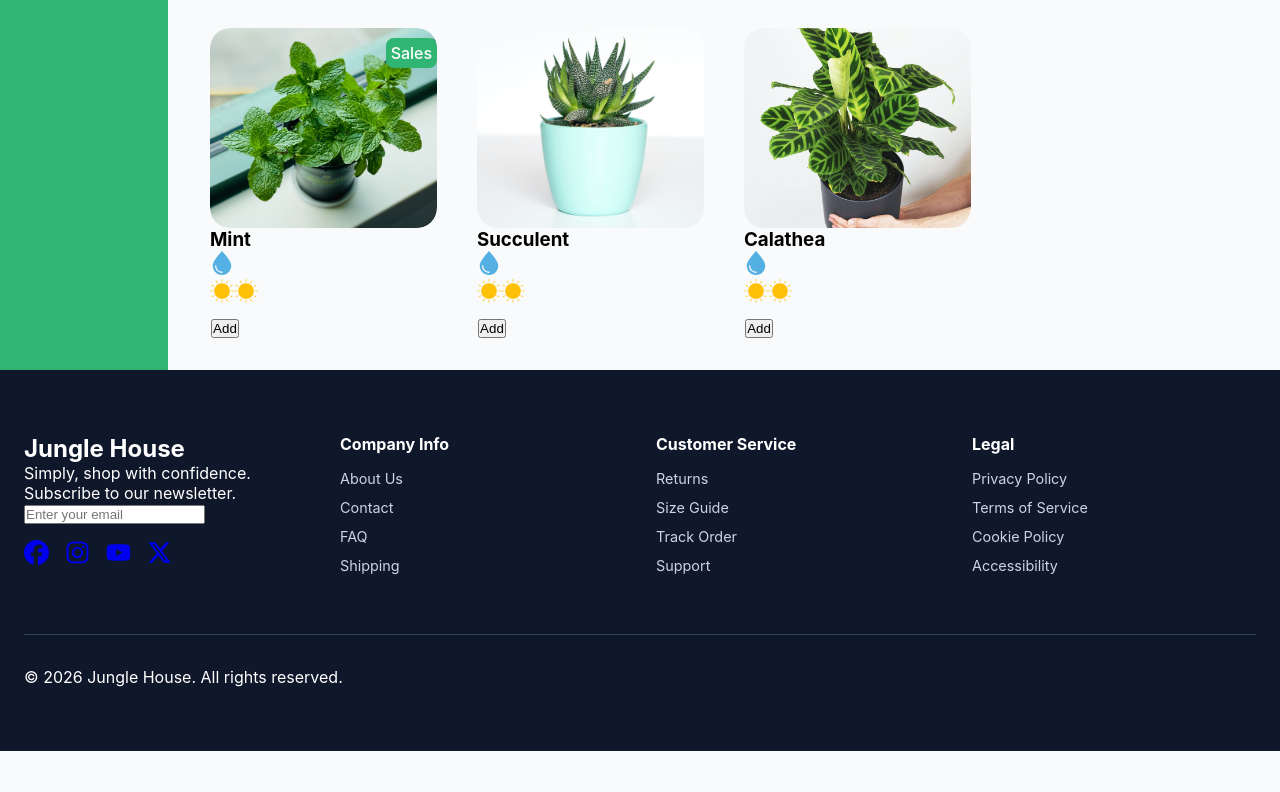
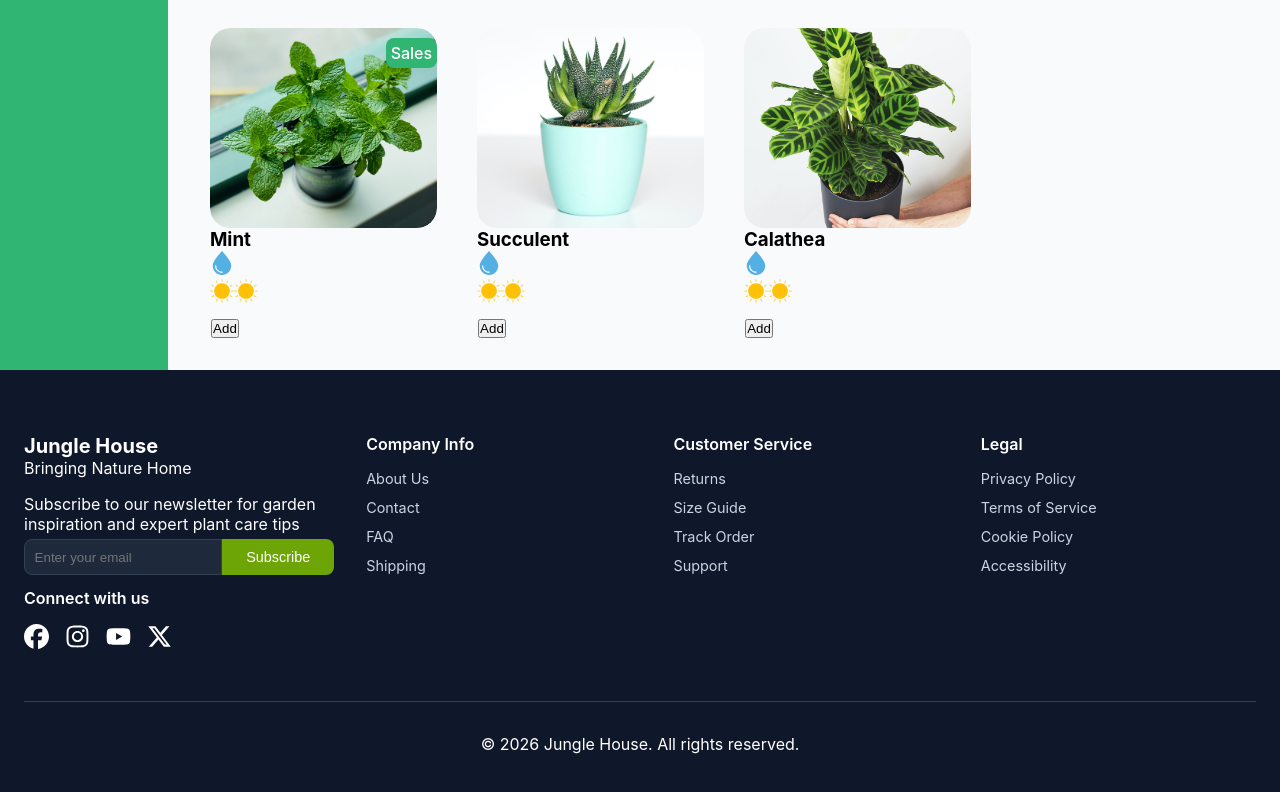
Before and after one commit to Peter-Adjao/upgraded-jungle-plant, a Next.js app in the folder jungle-plant/: page / in a window 1280 px wide. Shown: the part 960-1752 px from the top of the page. Before the commit the page ends 1711 px from the top, so only its background shows below. Built offline with nearby package versions, Linux system fonts and the light colour scheme.

Commit message:
fix: updated the copy right section of the footer

```diff
--- a/jungle-plant/src/components/Cart.js
+++ b/jungle-plant/src/components/Cart.js
@@ -1,7 +1,6 @@
 "use client"
 import { useState, useMemo, useEffect } from "react";
 import { formatCurrency } from "../utils/format";
-import { plantList } from '../datas/plantList';
 import PropTypes from "prop-types";
 import "../styles/Cart.css";
 
--- a/jungle-plant/src/components/Footer/Footer.js
+++ b/jungle-plant/src/components/Footer/Footer.js
@@ -3,7 +3,8 @@
 import React, { useState } from "react";
 import FooterSection from "./FooterSection";
 import { footerSections } from "./footer.config";
-import { FaFacebook, FaInstagram, FaXTwitter, FaTwitter, FaYoutube } from "react-icons/fa6";
+import { FaFacebook, FaInstagram, FaXTwitter, FaYoutube } from "react-icons/fa6";
+import Button from "@/components/ui/Button"
 import "@/styles/Footer.css";
 
 
@@ -38,48 +39,55 @@ export default function Footer() {
             </div>
 
             <p className="footer-description">
-              Simply, shop with confidence.
+              Bringing Nature Home
             </p>
 
             {/* Newsletter (Your Feature) */}
             <div className="footer-newsletter">
 
-                <p>Subscribe to our newsletter.</p>
-
+                <p>Subscribe to our newsletter for garden inspiration and expert plant care tips</p>
+                      <div className="input-group">
                           <input
                             type="email"
                             placeholder="Enter your email"
                             value={inputValue}
-                  onChange={handleInput}
-                  onBlur={handleBlur}
+                            // onChange={handleInput}
+                            // onBlur={handleBlur}
                             className="footer-input"
                           />
+                          <Button className>
+                            Subscribe
+                          </Button>
+                      </div>
             </div>
 
             {/* Social Icons */}
+            <div className="social-container">
+                  <div>
+                    <h3>Connect with us</h3>
+                  </div>
                         <div className="footer-social">
                               <div className="social-icon facebook">
                                   <a href="#" aria-label="Facebook">
-                                <FaFacebook size={25} />
+                                      <FaFacebook size={25} color="white"/>
                                   </a>
                               </div>
                               <div className="social-icon instagram">
                                   <a href="#" aria-label="Instagram">
-                                <FaInstagram size={25} />
+                                      <FaInstagram size={25} color="white" />
                                   </a>
                               </div>
                               <div className="social-icon youtube">
                                   <a href="#" aria-label="Youtube">
-                                <FaYoutube size={25} />
+                                      <FaYoutube size={25} color="white" />
                                   </a>
                               </div>
                               <div className="social-icon X">
                                   <a href="#" aria-label="X">
-                                <FaXTwitter size={25} />
+                                      <FaXTwitter size={25} color="white" />
                                   </a>
                               </div>
-
-
+                        </div>
             </div>
 
           </div>
--- /dev/null
+++ b/jungle-plant/src/components/ui/Button/Button.css
@@ -0,0 +1,18 @@
+
+ .button {
+    background-color: var(--color-secondary);
+    color: var(--white);
+    padding-left: 1.5rem;
+    padding-right: 1.5rem;
+    border: none;
+    font-size: 0.9rem;
+    font-weight: 500;
+    border-top-right-radius: 8px;
+    border-bottom-right-radius: 8px;
+    transition: all 0.2s ease;
+    cursor: pointer;
+ }
+
+.button:hover {
+    background: var(--secondary-hover);
+}
--- /dev/null
+++ b/jungle-plant/src/components/ui/Button/Button.js
@@ -0,0 +1,12 @@
+import "./Button.css";
+
+export default function Button({children, className="", ...props}) {
+    return (
+        <button
+        className={`button ${className}`}
+        {...props}
+        >
+            {children}
+        </button>
+    );
+}
--- /dev/null
+++ b/jungle-plant/src/components/ui/Button/index.js
@@ -0,0 +1,2 @@
+
+export { default } from "./Button";
--- a/jungle-plant/src/styles/Categories.css
+++ b/jungle-plant/src/styles/Categories.css
@@ -34,11 +34,11 @@
 }
 
 .jh-categories__select:hover {
-	border-color: #adf724;
+	border-color: var(--color-secondary);
 }
 
 .jh-categories__select:focus {
-	border-color: #adf724;
+	border-color: var(--color-secondvary);
 	box-shadow: 0 0 0 3px rgba(173, 247, 36, 0.2);
 }
 
@@ -46,7 +46,7 @@
 	padding: 0.6rem 1rem;
 	font-size: 0.9rem;
 	font-weight: 500;
-	border: 2px solid #adf724;
+	border: 2px solid var(--color-secondary);
 	border-radius: 6px;
 	background-color: #ffffff;
 	color:#1f2937;
@@ -55,8 +55,9 @@
 }
 
 .categories__reset:hover {
-	background-color: #adf724;
+	background-color: var(--color-secondary);
 	color: #ffffff;
+
 }
 
 .categories__reset:active {
--- a/jungle-plant/src/styles/Footer.css
+++ b/jungle-plant/src/styles/Footer.css
@@ -17,9 +17,9 @@
 	margin-bottom: 3rem;
 }
 
-.brand-name {
+.footer-logo-text {
 	font-size: 1.25rem;
-	font-weight: bold;
+	font-weight: 700;
 }
 
 .brand-description {
@@ -37,12 +37,11 @@
 
 .footer-social .social-icon {
 	transform: translateY(0);
-	transition: transform 0.3s ease, box-shadow 0.25s ease;
+	transition: transform 0.3s ease;
 }
 
 .footer-social .social-icon:hover {
-	/* transform: translateY(-0.7rem);	 */
-	box-shadow: 0 10px 20px rgba(46, 45, 45, 0.2);
+	transform: translateY(-0.3rem);
 	border-radius: 10px;
 }
 
@@ -53,9 +52,57 @@ hr {
 	margin: 2rem 0;
 }
 
+.footer-newsletter {
+	margin-top: 1rem;
+}
+
+
+.input-group {
+	display: flex;
+}
+
+
+.footer-input {
+	flex: 1;
+	padding: 0.6rem;
+	background-color: var(--input-background-color);
+	border: 1px solid var(--input-border-color);
+	border-top-left-radius: 8px;
+	border-bottom-left-radius: 8px;
+	color: var(--white);
+	cursor: pointer;
+	transition: border-color 0.3s ease;
+}
+
+
+input:focus {
+	border-color: var(--input-focus);
+	box-shadow: 0 0 4px rgba(173, 168, 168, 0.9);
+	outline: none;
+}
+
+.footer-newsletter p {
+	margin-bottom: 0.3rem;
+}
+
+.footer-bottom p {
+	text-align: left;
+}
+
+.social-container h3 {
+	font-size: 1rem;
+	margin-top: 0.8rem;
+	margin-bottom: 0.5rem;
+	font-weight: 600;
+}
+
+
 @media (min-width: 768px) {
 	.footer-grid {
 		grid-template-columns: repeat(2, 1fr);
+	}
+	.footer-bottom p {
+		text-align: center;
 	}
 }
 
--- a/jungle-plant/src/styles/FooterSection.css
+++ b/jungle-plant/src/styles/FooterSection.css
@@ -3,6 +3,7 @@
 .footer-section h3 {
     margin-bottom: 1rem;
     font-size: 1rem;
+    font-weight: 600;
 }
 
 .footer-section a {
@@ -17,6 +18,7 @@
 
 .footer-section a:hover {
     color: var(--white);
+    text-decoration: underline;
 }
 
 .footer-links li {
--- a/jungle-plant/src/styles/globals.css
+++ b/jungle-plant/src/styles/globals.css
@@ -6,18 +6,23 @@
   --gradient-accent: linear-gradient(to right,  var(--color-accent-start), var(--color-accent-end));
   --gray-50: #f9fafb;
   --white: #ffffff;
+  --color-secondary: #6da506;
+  --secondary-hover: #89cc0b;
+  --old: #adf724;
   --cart-bg: #31b572;
 	--button-text: #ffffff;
   --footer-bg: #0f172a;
   --footer-subtext: #cbd5e1;
   --hr-background: #334155;
 	--button-hover: rgba(255, 255, 255, 0.2);
+  --input-background-color: #1e293b;
+  --input-border-color: #334155;
+  --placeholder-color: #f3f3f5;
+  --input-focus: #9ca3af;
 	--transition-fast: 0.25s ease;
   --transition-normal: color 0.2s ease;
 	--radius: 8px;
 	--spacing: 24px;
-
-
 }
 
 * {
```
Lines whose indentation alone changed are shown as unchanged.
